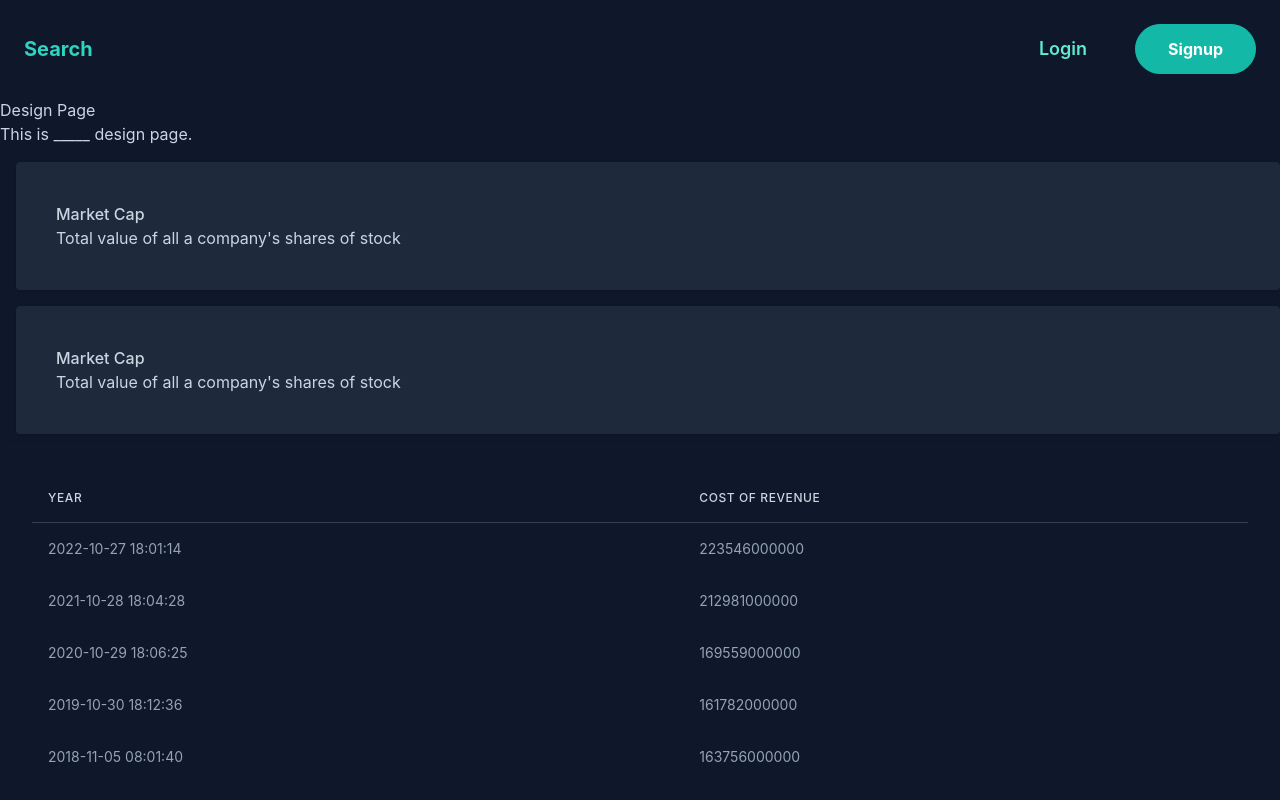
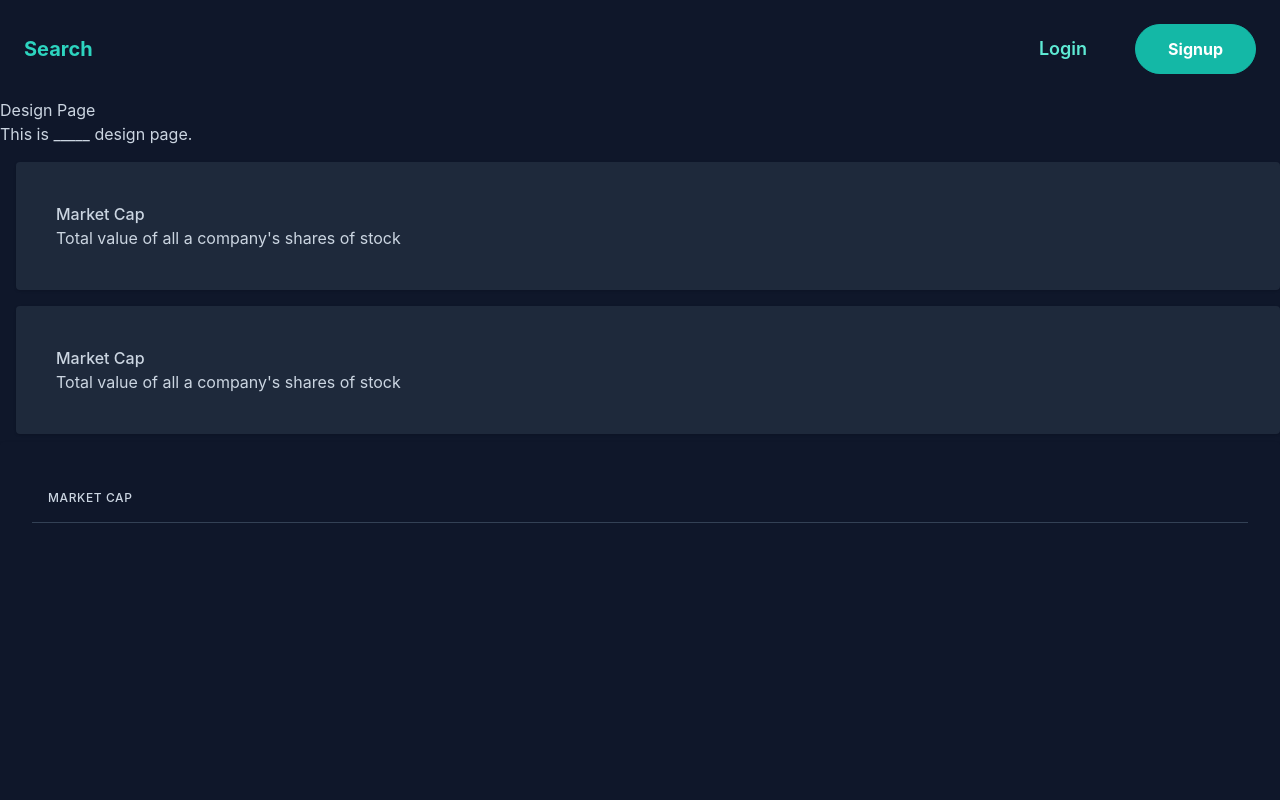
Before and after one commit to AshyLarryM/Finance-Tracker-React-DotNet-API, a React (Create React App) app: page /design-page in a window 1280 px wide. Shown: the top 800 px of the page. Built offline with nearby package versions, Linux system fonts and the light colour scheme.

Commit message:
<IncomeStatement />

```diff
--- a/src/apiRepository.ts
+++ b/src/apiRepository.ts
@@ -1,5 +1,5 @@
 import axios from "axios";
-import { CompanyKeyMetrics, CompanyProfile, CompanySearch } from "./types/company";
+import { CompanyIncomeStatement, CompanyKeyMetrics, CompanyProfile, CompanySearch } from "./types/company";
 
 interface SearchResponse {
     data: CompanySearch[];
@@ -55,3 +55,14 @@
         }
     }
 }
+
+export async function getIncomeStatement(query: string) {
+    try {
+        const data = await axios.get<CompanyIncomeStatement[]>(
+            `https://financialmodelingprep.com/api/v3/income-statement/${query}?apikey=${process.env.REACT_APP_API_KEY}`
+        )
+        return data;
+    } catch (error: any) {
+        console.log("Error Message: ", error.message);
+    }
+}
--- a/src/components/incomeStatement/IncomeStatement.tsx
+++ b/src/components/incomeStatement/IncomeStatement.tsx
@@ -1,6 +1,86 @@
+import { useOutletContext } from "react-router";
+import { CompanyIncomeStatement } from "../../types/company";
+import { useEffect, useState } from "react";
+import { getIncomeStatement } from "../../apiRepository";
+import { Table } from "../table/Table";
+
+const configs = [
+    {
+        label: "Date",
+        render: (company: CompanyIncomeStatement) => company.date,
+    },
+    {
+        label: "Revenue",
+        render: (company: CompanyIncomeStatement) => company.revenue,
+    },
+    {
+        label: "Cost Of Revenue",
+        render: (company: CompanyIncomeStatement) => company.costOfRevenue,
+    },
+    {
+        label: "Depreciation",
+        render: (company: CompanyIncomeStatement) => company.depreciationAndAmortization,
+    },
+    {
+        label: "Operating Income",
+        render: (company: CompanyIncomeStatement) => company.operatingIncome,
+    },
+    {
+        label: "Income Before Taxes",
+        render: (company: CompanyIncomeStatement) => company.incomeBeforeTax,
+    },
+    {
+        label: "Net Income",
+        render: (company: CompanyIncomeStatement) => company.netIncome,
+    },
+    {
+        label: "Net Income Ratio",
+        render: (company: CompanyIncomeStatement) => company.netIncomeRatio,
+    },
+    {
+        label: "Earnings Per Share",
+        render: (company: CompanyIncomeStatement) => company.eps,
+    },
+    {
+        label: "Earnings Per Diluted",
+        render: (company: CompanyIncomeStatement) => company.epsdiluted,
+    },
+    {
+        label: "Gross Profit Ratio",
+        render: (company: CompanyIncomeStatement) => company.grossProfitRatio,
+    },
+    {
+        label: "Opearting Income Ratio",
+        render: (company: CompanyIncomeStatement) => company.operatingIncomeRatio,
+    },
+    {
+        label: "Income Before Taxes Ratio",
+        render: (company: CompanyIncomeStatement) => company.incomeBeforeTaxRatio,
+    },
+];
+
 
 export function IncomeStatement() {
+    const ticker = useOutletContext<string>();
+    const [incomeStatement, setIncomeStatement] = useState<CompanyIncomeStatement[]>([]);
+
+    useEffect(() => {
+        async function fetchIncomeStatement() {
+            const result = await getIncomeStatement(ticker);
+            setIncomeStatement(result!.data);
+        }
+        fetchIncomeStatement();
+    }, [])
+
     return (
-        <div className='text-slate-200'>IncomeStatement</div>
+        <>
+            {incomeStatement ? (
+                <>
+                    <Table config={configs} data={incomeStatement} />
+                </>
+            ) : (
+                <>Loading...</>)
+            }
+        </>
     )
 }
--- a/src/components/ratioList/RatioList.tsx
+++ b/src/components/ratioList/RatioList.tsx
@@ -1,5 +1,3 @@
-import { TestDataCompany } from "../table/testData"
-
 interface RatioListProps {
     config: any,
     data: any,
--- a/src/components/table/Table.tsx
+++ b/src/components/table/Table.tsx
@@ -1,26 +1,13 @@
-import { testIncomeStatementData } from "./testData"
 interface TableProps {
+    config: any,
+    data: any,
+}
 
-}
-const data = testIncomeStatementData;
-type Company = (typeof data)[0];
-
-const configs = [
-    {
-        label: "Year",
-        render: (company: Company) => company.acceptedDate,
-    },
-    {
-        label: "Cost of Revenue",
-        render: (company: Company) => company.costOfRevenue,
-    },
-]
-
-export function Table({ }: TableProps) {
-    const renderedRows = data.map((company) => {
+export function Table({ config, data }: TableProps) {
+    const renderedRows = data.map((company: any) => {
         return (
             <tr key={company.cik}>
-                {configs.map((val: any) => {
+                {config.map((val: any) => {
                     return (
                         <td className="p-4 whitespace-nowrap text-slate-400 text-sm font-normal">
                             {val.render(company)}
@@ -31,7 +18,7 @@
         )
     });
 
-    const renderHeaders = configs.map((config: any) => {
+    const renderHeaders = config.map((config: any) => {
         return (
             <th className="p-4 text-left text-xs font-medium text-slate-300 uppercase tracking-wider"
                 key={config.label}
--- a/src/pages/DesignPage/DesignPage.tsx
+++ b/src/pages/DesignPage/DesignPage.tsx
@@ -1,7 +1,5 @@
-import React from 'react'
 import { Table } from '../../components/table/Table'
 import { RatioList } from '../../components/ratioList/RatioList'
-import { CompanyKeyMetrics } from '../../types/company'
 import { testIncomeStatementData } from '../../components/table/testData'
 
 const tableConfig = [
@@ -19,7 +17,7 @@
             <h2>This is _____ design page.  </h2>
             <RatioList data={testIncomeStatementData} config={tableConfig} />
             <RatioList data={testIncomeStatementData} config={tableConfig} />
-            <Table />
+            <Table data={testIncomeStatementData} config={tableConfig} />
         </div>
     )
 }
```
